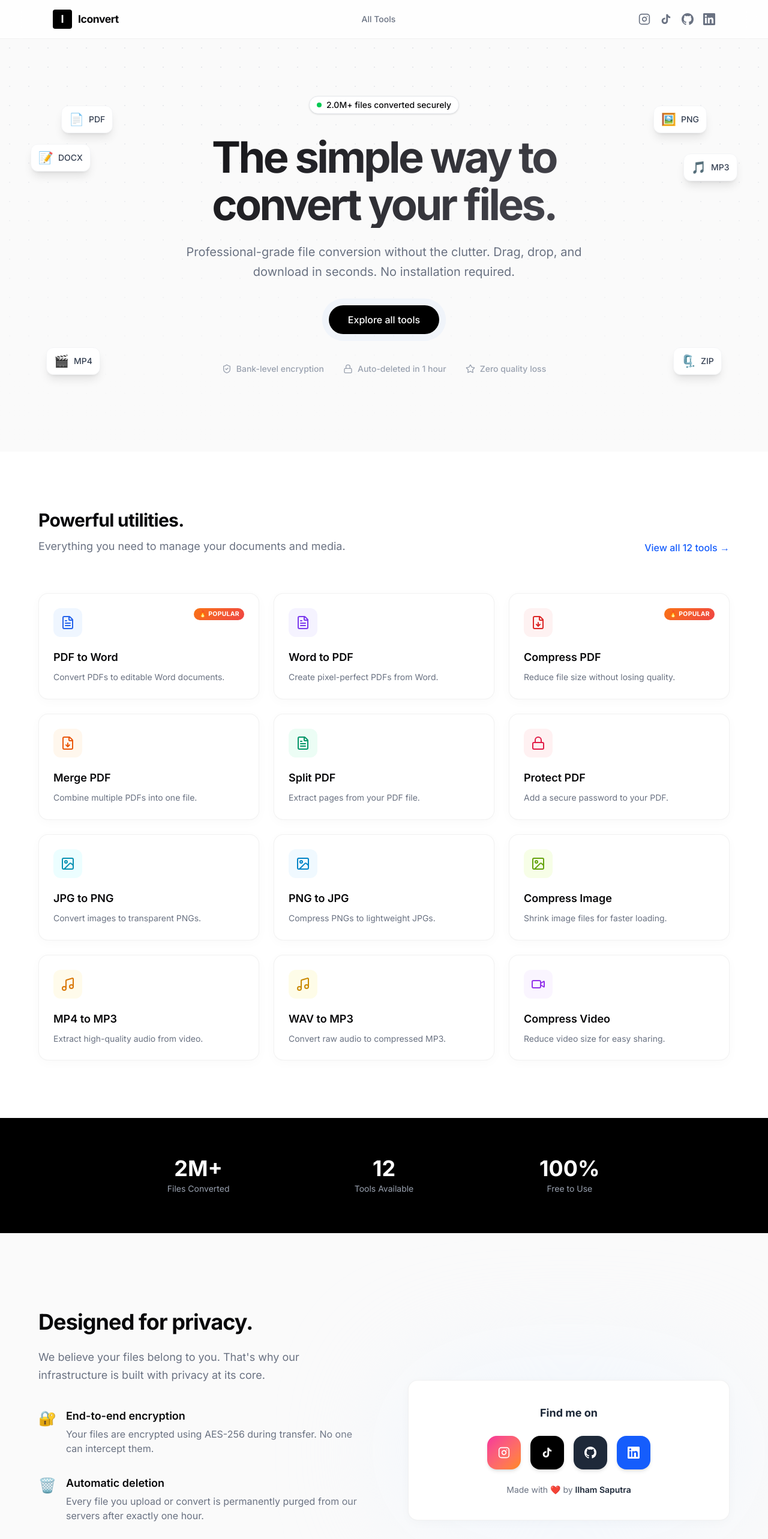
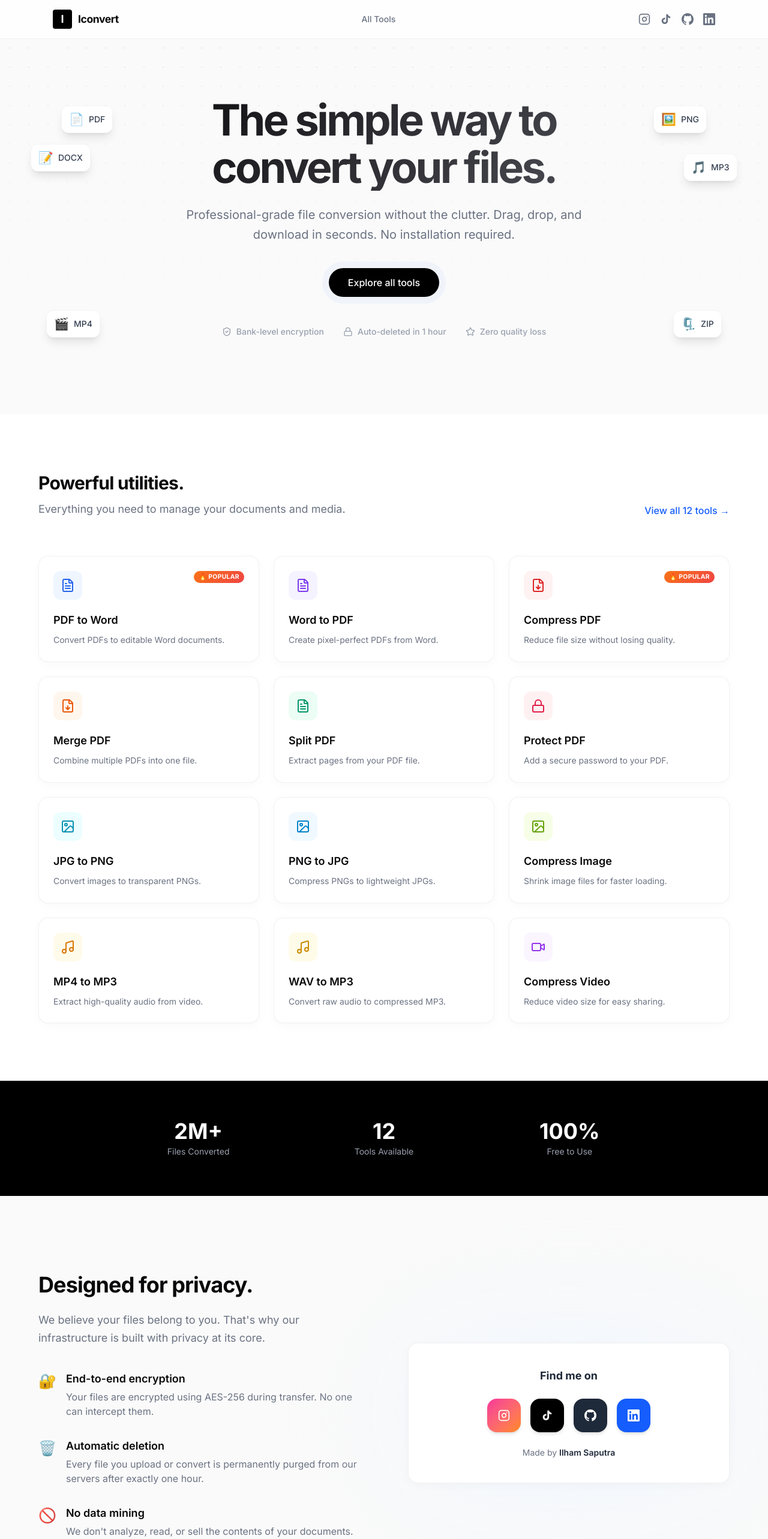
Before and after one commit to ilhamsptr1/converthub, a Next.js app: page / in a window 1280 px wide. Shown: the top 2566 px of the page at 60% size. Built offline with nearby package versions, Linux system fonts and the light colour scheme; no server answers.

Commit message:
Remove heart emoji and counter badge from hero

```diff
--- a/app/page.tsx
+++ b/app/page.tsx
@@ -121,14 +121,6 @@ export default function LandingPage() {
           <FloatingIcon icon="🗜️" label="ZIP" className="float-icon-6 bottom-32 right-[6%]" />
 
           <div className="relative max-w-4xl mx-auto text-center">
-            <div className="inline-flex items-center gap-2 px-3 py-1 rounded-full bg-white border border-gray-200 shadow-sm text-sm font-medium mb-8">
-              <span className="w-2 h-2 rounded-full bg-green-500 animate-pulse" />
-              <span>
-                {counterStarted
-                  ? `${(count / 1000000).toFixed(1)}M+ files converted securely`
-                  : "Over 2M files converted securely"}
-              </span>
-            </div>
 
             <h1 className="text-5xl md:text-7xl font-bold tracking-tighter mb-6 gradient-text-subtle leading-[1.1]">
               The simple way to <br className="hidden md:block" />
@@ -237,7 +229,7 @@ export default function LandingPage() {
                     <a href="https://github.com/ilhamsptr1" target="_blank" rel="noopener noreferrer" className="w-14 h-14 rounded-2xl bg-gray-800 flex items-center justify-center text-white hover:scale-110 transition-transform shadow-md"><GitHubIcon /></a>
                     <a href="https://www.linkedin.com/in/ilham-saputra-61003b32a/" target="_blank" rel="noopener noreferrer" className="w-14 h-14 rounded-2xl bg-blue-600 flex items-center justify-center text-white hover:scale-110 transition-transform shadow-md"><LinkedInIcon /></a>
                   </div>
-                  <p className="text-sm text-gray-500">Made with ❤️ by <span className="font-semibold text-gray-800">Ilham Saputra</span></p>
+                  <p className="text-sm text-gray-500">Made by <span className="font-semibold text-gray-800">Ilham Saputra</span></p>
                 </div>
               </div>
             </div>
```
